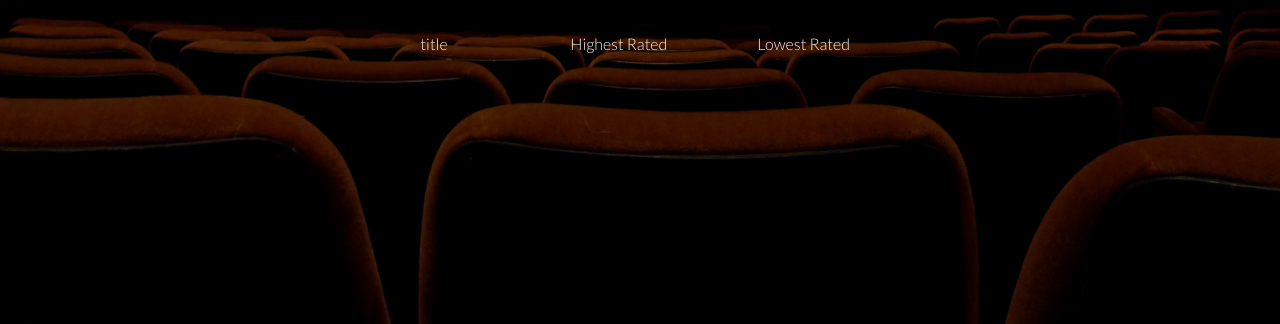
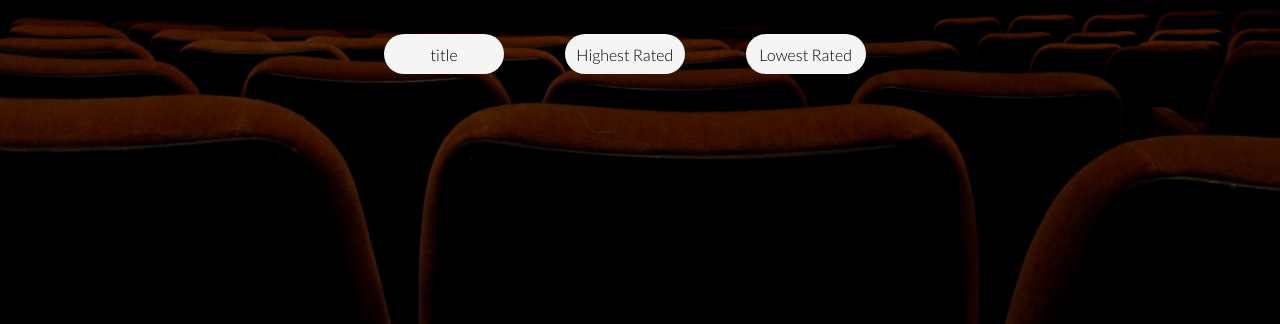
Before and after one commit to SamGrayson/MovieBackbone, a website: page index.html in a window 1280 px wide. Shown: the part 476-800 px from the top of the page. Drawn offline with nearby package versions, Linux system fonts and the light colour scheme; no server answers.

Commit message:
adding buttons/delete all

```diff
--- a/index.html
+++ b/index.html
@@ -5,7 +5,7 @@
   <title>Document</title>
   <link rel="stylesheet" href="styles.css" media="screen" title="no title" charset="utf-8">
   <link href='http://fonts.googleapis.com/css?family=Lato:300,400,700' rel='stylesheet' type='text/css'>
-  <link rel="stylesheet" href="bower_components/fontawesome/font-awesome.css">
+  <link rel="stylesheet" href="bower_components/fontawesome/css/font-awesome.css">
   <script type="text/template" id="postTmpl">
   <div class="content">
     <div class="contentWrap">
--- a/models.js
+++ b/models.js
@@ -15,8 +15,12 @@ var PostCollection = Backbone.Collection.extend({
   url: 'http://tiy-fee-rest.herokuapp.com/collections/movies10'
 });
 
+////////////// Server Manipulation ///////////////
+
 var collect = new PostCollection();
 collect.fetch();
+
+///////////// Updates Server with Movie Data Array //////////////
 
 function updateServer() {
   console.log(collect.length);
@@ -48,6 +52,8 @@ function loopServer() {
     }
 }
 
+///////// Delete Stuff /////////
+
 function deletePost() {
   var movieTitle = prompt('Title of your deletion?')
   var posttoDelete = collect.findWhere({title: movieTitle})
@@ -58,3 +64,11 @@ function whichDeletePost(posttoDelete) {
   var movie = posttoDelete
   movie.destroy();
 }
+
+///////// Delete All ///////////
+
+function deleteAll() {
+  _.each(_.clone(collect.models), function(model) {
+    model.destroy();
+  })
+};
--- a/styles.css
+++ b/styles.css
@@ -20,6 +20,7 @@ a {
 
 a:hover {
   color: darkred;
+  font-weight: 400;
 }
 
 .pageWrapper {
@@ -95,9 +96,24 @@ a:hover {
 }
 
 .sortButton {
-  height: 20px;
-  width: 100px;
+  height: 40px;
+  width: 120px;
   text-align: center;
+  background-color: whitesmoke;
+  color: black;
+  border-radius: 25px;
+  display: -webkit-box;
+  display: -webkit-flex;
+  display: -ms-flexbox;
+  display: flex;
+  -webkit-box-align: center;
+  -webkit-align-items: center;
+  -ms-flex-align: center;
+          align-items: center;
+  -webkit-box-pack: center;
+  -webkit-justify-content: center;
+  -ms-flex-pack: center;
+          justify-content: center;
 }
 
 .sortButton:hover {
```
